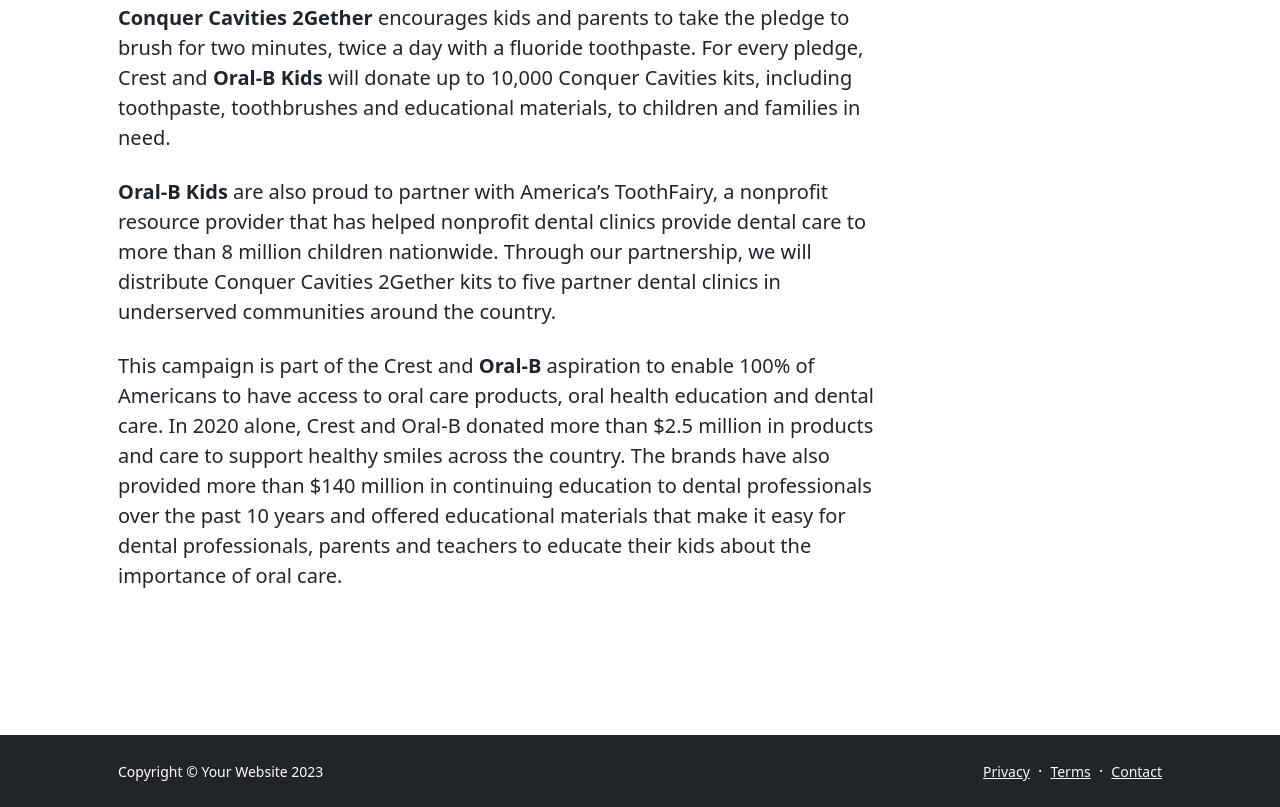
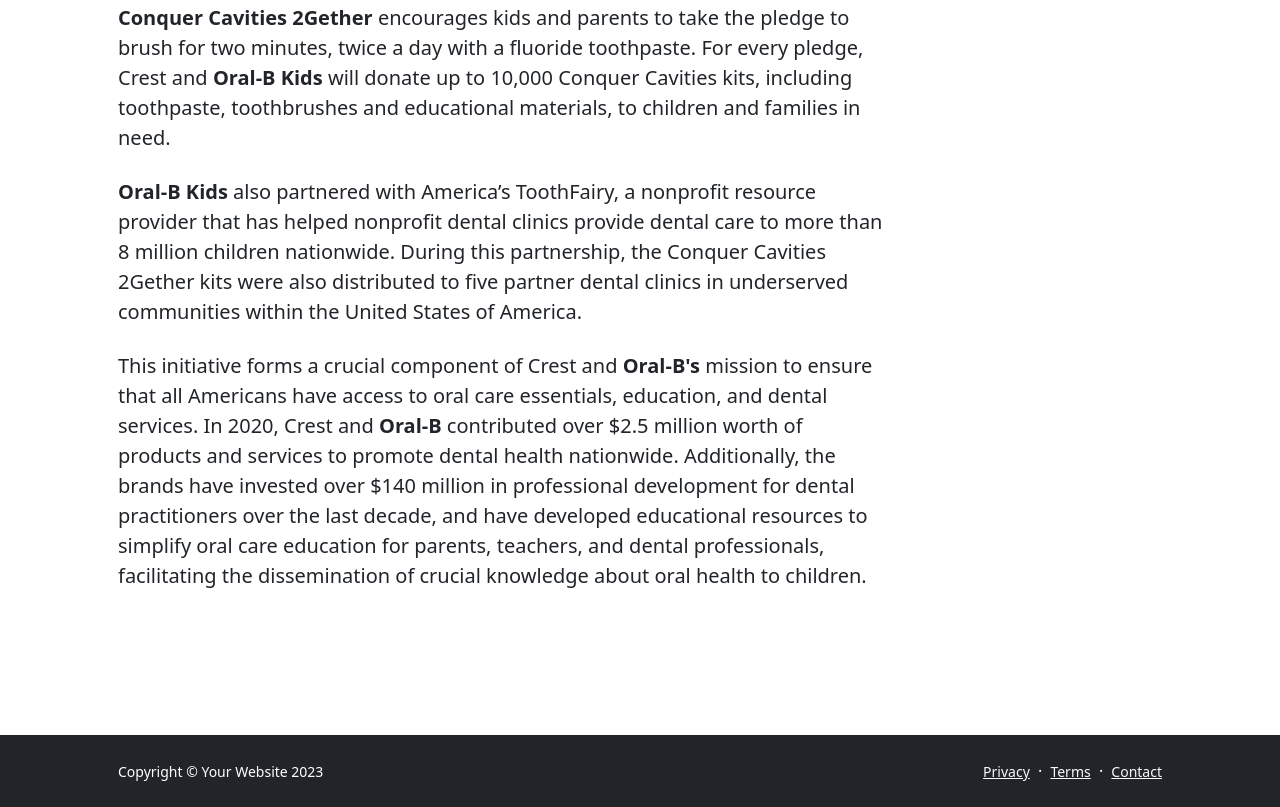
Before and after one commit to RoCode2000/MARK213, a plain HTML site: page sustainability_CC2Gether.html in a window 1280 px wide. Shown: the part 1079-1886 px from the top of the page. Drawn offline with nearby package versions, Linux system fonts and the light colour scheme.

Commit message:
Updated text content

```diff
--- a/sustainability_CC2Gether.html
+++ b/sustainability_CC2Gether.html
@@ -80,8 +80,8 @@
                                 <section class="mb-5">
                                     <h2 class="fw-bolder mb-4 mt-5">What is the Conquer Cavities 2Gether Initiative about? </h2>
                                     <p class="fs-5 mb-4"><b>Conquer Cavities 2Gether </b> encourages kids and parents to take the pledge to brush for two minutes, twice a day with a fluoride toothpaste. For every pledge, Crest and <b>Oral-B Kids</b> will donate up to 10,000 Conquer Cavities kits, including toothpaste, toothbrushes and educational materials, to children and families in need.</p>
-                                    <p class="fs-5 mb-4"><b>Oral-B Kids </b> are also proud to partner with America’s ToothFairy, a nonprofit resource provider that has helped nonprofit dental clinics provide dental care to more than 8 million children nationwide. Through our partnership, we will distribute Conquer Cavities 2Gether kits to five partner dental clinics in underserved communities around the country.</p>
-                                    <p class="fs-5 mb-4">This campaign is part of the Crest and <b> Oral-B </b> aspiration to enable 100% of Americans to have access to oral care products, oral health education and dental care. In 2020 alone, Crest and Oral-B donated more than $2.5 million in products and care to support healthy smiles across the country. The brands have also provided more than $140 million in continuing education to dental professionals over the past 10 years and offered educational materials that make it easy for dental professionals, parents and teachers to educate their kids about the importance of oral care.</p>
+                                    <p class="fs-5 mb-4"><b>Oral-B Kids </b>also partnered with America’s ToothFairy, a nonprofit resource provider that has helped nonprofit dental clinics provide dental care to more than 8 million children nationwide. During this partnership, the Conquer Cavities 2Gether kits were also distributed to five partner dental clinics in underserved communities within the United States of America.</p>
+                                    <p class="fs-5 mb-4">This initiative forms a crucial component of Crest and <b>Oral-B's</b> mission to ensure that all Americans have access to oral care essentials, education, and dental services. In 2020, Crest and <b>Oral-B</b> contributed over $2.5 million worth of products and services to promote dental health nationwide. Additionally, the brands have invested over $140 million in professional development for dental practitioners over the last decade, and have developed educational resources to simplify oral care education for parents, teachers, and dental professionals, facilitating the dissemination of crucial knowledge about oral health to children.</p>
                                     </section>
                             </article>
                         </div>
```
